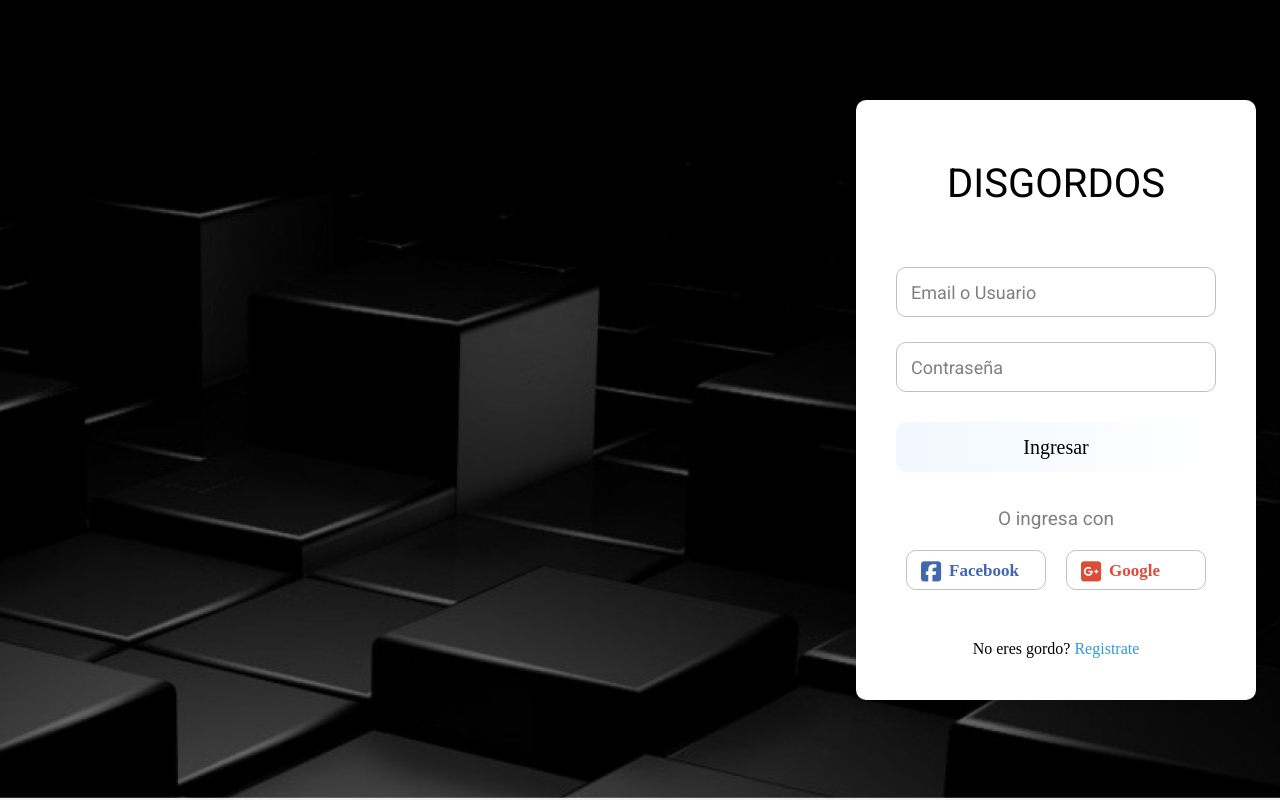
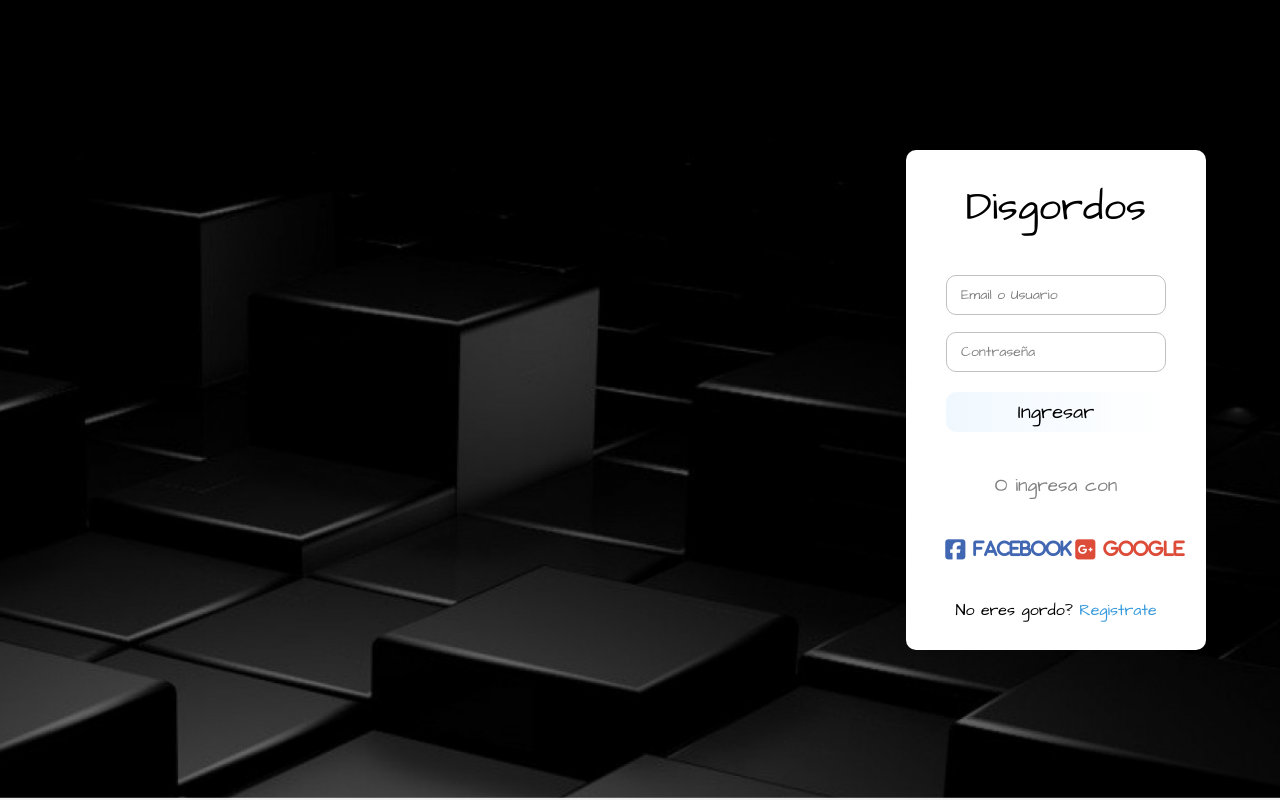
Before and after one commit to horacio401/disgordos, a plain HTML site: page index.html in a window 1280 px wide. Drawn offline with Linux system fonts and the light colour scheme.

Commit message:
Add files via upload

```diff
--- a/index.html
+++ b/index.html
@@ -6,14 +6,15 @@
   <meta name="viewport" content="width=device-width, initial-scale=1.0" />
   <title>DISGORDOS</title>
   <script src="https://use.fontawesome.com/8661361d5f.js"></script>
-  <link href="https://fonts.googleapis.com/css2?family=Roboto:wght@400;700&display=swap" rel="stylesheet">
+  <link href="https://fonts.googleapis.com/css2?family=Roboto:wght@500&display=swap" rel ="stylesheet">
+  <link href="https://fonts.googleapis.com/css2?family=Architects+Daughter&display=swap" rel="stylesheet">
   <link rel="stylesheet" href="perinetti.css" />
 
 </head>
 
 <body>
   <div class="container">
-    <header>DISGORDOS</header>
+    <header>Disgordos</header>
     <form>
       <div class="inputs">
         <input type="text" required>
@@ -21,12 +22,12 @@
       </div>
       <div class="inputs">
         <input class="pswrd" type="password" required>
-        <span class="show">Mostrar</span>
+        <span class="show">MOSTRAR</span>
         <label>Contraseña</label>
       </div>
       <div class="button">
         <div class="inner"></div>
-        <button>Ingresar</button>
+        <button class="boton">Ingresar</button>
       </div>
     </form>
     <div class="auth">O ingresa con</div>
@@ -38,7 +39,7 @@
         <i class="fab fa-google-plus-square"><span>Google</span></i>
       </div>
     </div>
-    <div class="signup">No eres gordo? <a href="#">Registrate</a></div>
+    <div class="signup">No eres gordo? <a href="https://preview.redd.it/zger2ew82et31.jpg?auto=webp&s=f88ada8645022309639d0a3ffba075bb679b9180">Registrate</a></div>
   </div>
   <script>
     var input = document.querySelector('.pswrd');
@@ -47,11 +48,13 @@
     function toggleInputType() {
       if (input.type === "password") {
         input.type = "text";
-        show.innerHTML = "Ocultar"
+        show.style.color = "#1DA1F2" ;
+        show.textContent = "OCULTAR" ;
       }
       else {
         input.type = "password"
-        show.innerHTML = "Mostrar"
+        show.innerHTML = "MOSTRAR"
+        show.style.color = "#111" ;
       }
     }
   </script>
--- a/perinetti.css
+++ b/perinetti.css
@@ -6,7 +6,7 @@
 }
 
 body {
-  font-family: "Roboto";
+  font-family: 'Architects Daughter';
   background-color: black;
   height: 100vh;
   margin-left: 65%;
@@ -18,28 +18,26 @@ body {
   background-size: cover;
 }
 
-i{
-  font-family: 'FontAwesome';
-}
-
 .container {
   position: relative;
-  width: 400px;
-  height: 600px;
+  width: 300px;
+  height: 500px;
   background: white;
-  padding: 60px 40px;
+  padding: 30px 40px;
 }
 
 header {
+  font-family: 'Architects Daughter';
   font-size: 40px;
-  margin-bottom: 60px;
+  margin-bottom: 20px;
+  padding-bottom: 20px;
 }
 
 .inputs,
 form .button {
-  margin: 25px 0;
+  margin: 17px 0;
   position: relative;
-  height: 50px;
+  height: 40px;
   width: 100%;
 }
 
@@ -49,38 +47,38 @@ form .button {
   border: 1px solid silver;
   padding-left: 15px;
   outline: none;
-  font-size: 19px;
+  font-size: 18px;
   transition: .4s;
+  font-family: 'Architects Daughter';
 }
 
 input:focus {
-  border: 3px solid black;
+  border: 2px solid black;
 }
 
 .inputs label,
 span.show {
   position: absolute;
-  top: 50%;
-  transform: translateY(-50%);
+  top: 40%;
+  transform: translateY(-30%);
 }
 
 .inputs label {
   left: 15px;
   pointer-events: none;
   color: grey;
-  font-size: 18px;
+  font-size: 14px;
   transition: .4s;
 }
 
 span.show {
-  right: 20px;
-  color: #111;
+  right: 10px;
+  color:red;
   font-size: 14px;
   font-weight: bold;
   cursor: pointer;
   user-select: none;
   visibility: hidden;
-  font-family: serif;
 }
 
 input:valid ~ span.show {
@@ -91,12 +89,12 @@ input:focus ~ label,
 input:valid ~ label {
   transform: translateY(-33px);
   background: white;
-  font-size: 16px;
+  font-size: 20px;
   color: black;
 }
 
 form .button {
-  margin-top: 30px;
+  margin-top: 20px;
   overflow: hidden;
   z-index: 111;
 }
@@ -124,13 +122,14 @@ form .button {
   color: black;
   font-size: 20px;
   cursor: pointer;
-  font-family: serif;
 }
 
 .container .auth {
-  margin: 35px 0 20px 0;
+  margin: 20px 0 10px 0;
   font-size: 19px;
   color: grey;
+  padding-top: 20px;
+  padding-bottom: 20px;
 }
 
 .links {
@@ -140,19 +139,22 @@ form .button {
 
 .facebook,
 .google {
-  height: 40px;
+  height: 20px;
   width: 100%;
-  border: 1px solid silver;
-  margin: 0 10px;
+  border: none;
   transition: .4s;
 }
 
-.facebook:hover {
-  border: 1px solid #4267B2;
+.facebook {
+  padding-left: 10px;
 }
 
-.google:hover {
-  border: 1px solid #dd4b39;
+.google {
+padding-left: 50px;
+}
+
+i{
+  font-family: 'FontAwesome';
 }
 
 .facebook i,
@@ -176,12 +178,10 @@ form .button {
   font-size: 17px;
   font-weight: bold;
   padding-left: 8px;
-  font-family: serif;
 }
 
 .signup {
   margin-top: 50px;
-  font-family: serif;
 }
 
 .signup a {
@@ -192,3 +192,7 @@ form .button {
 .signup a:hover {
   text-decoration: underline;
 }
+
+.boton {
+font-family: 'Architects Daughter';
+}
```
